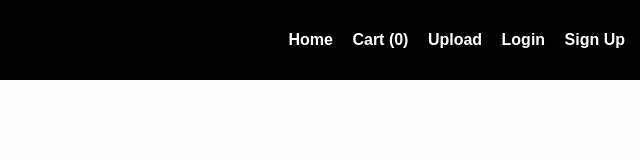
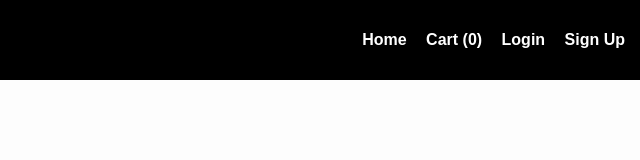
Before and after one commit to Dubs4Tobi1/The-Bharbi-store-, a plain HTML site: page index.html in a window 1280 px wide. Shown: the full height of the page, 640-1280 px from the left. Drawn offline with Linux system fonts and the light colour scheme.

Commit message:
Update index.html

```diff
--- a/index.html
+++ b/index.html
@@ -66,7 +66,6 @@
     <nav>
       <a href="index.html">Home</a>
       <a href="cart.html">Cart (<span id="cartCount">0</span>)</a>
-      <a href="upload.html">Upload</a>
       <a href="login.html">Login</a>
       <a href="signup.html">Sign Up</a>
     </nav>
```
